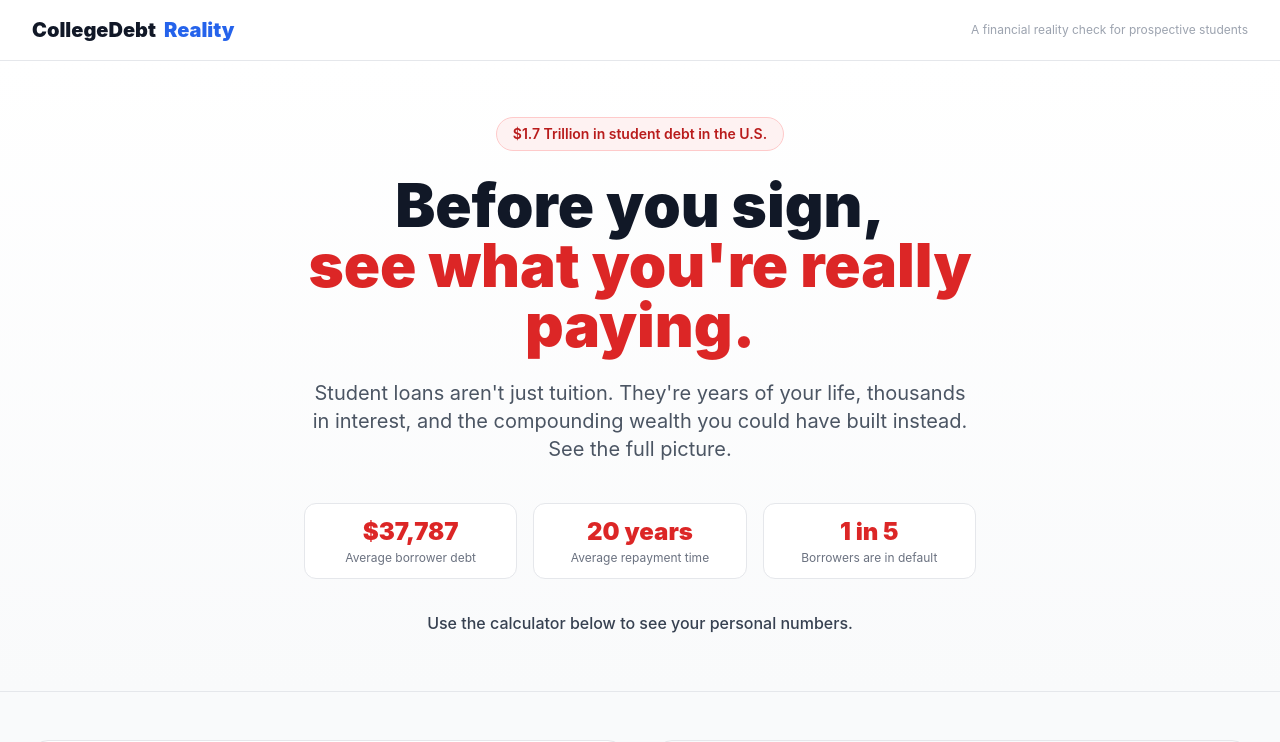
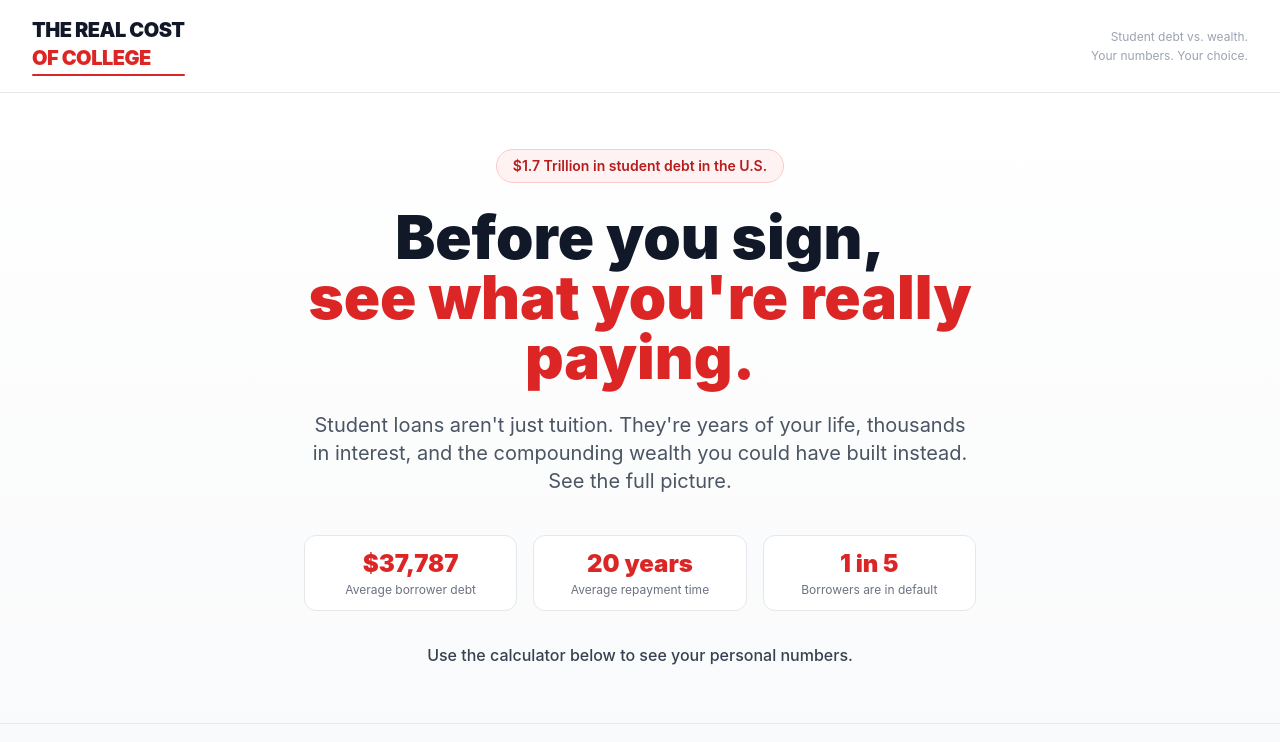
Before and after one commit to matthewdeltenre-alt/Student-Loan-Debt-vs.-Wealth, a Next.js app: page / in a window 1280 px wide. Shown: the top 742 px of the page. Built offline with nearby package versions, Linux system fonts and the light colour scheme.

Commit message:
Progressive header redesign — stacked contrast with red underline accent

```diff
--- a/app/page.tsx
+++ b/app/page.tsx
@@ -7,12 +7,15 @@ export default function Home() {
       {/* ── HEADER ── */}
       <header className="bg-white border-b border-gray-200">
         <div className="max-w-7xl mx-auto px-4 sm:px-6 lg:px-8 py-4 flex items-center justify-between">
-          <div className="flex items-center gap-2">
-            <span className="text-xl font-black text-gray-900">CollegeDebt</span>
-            <span className="text-xl font-black text-blue-600">Reality</span>
+          <div className="flex flex-col leading-none">
+            <span className="text-xl font-black tracking-tight text-gray-900 uppercase">The Real Cost</span>
+            <span className="text-xl font-black tracking-tight uppercase">
+              <span className="text-red-600">of College</span>
+              <span className="block h-0.5 w-full bg-red-600 mt-0.5 rounded-full" />
+            </span>
           </div>
-          <span className="text-xs text-gray-400 hidden sm:block">
-            A financial reality check for prospective students
+          <span className="text-xs text-gray-400 hidden sm:block text-right leading-relaxed">
+            Student debt vs. wealth.<br />Your numbers. Your choice.
           </span>
         </div>
       </header>
```
